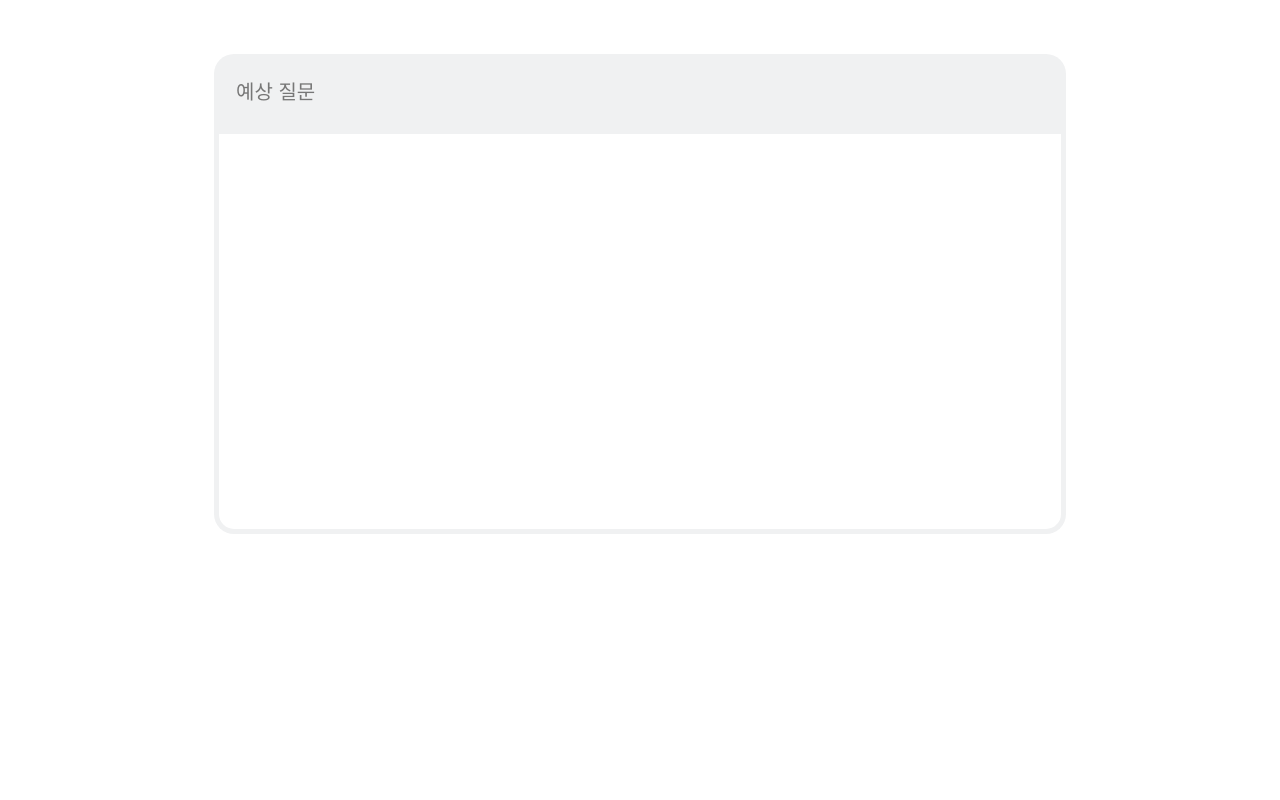
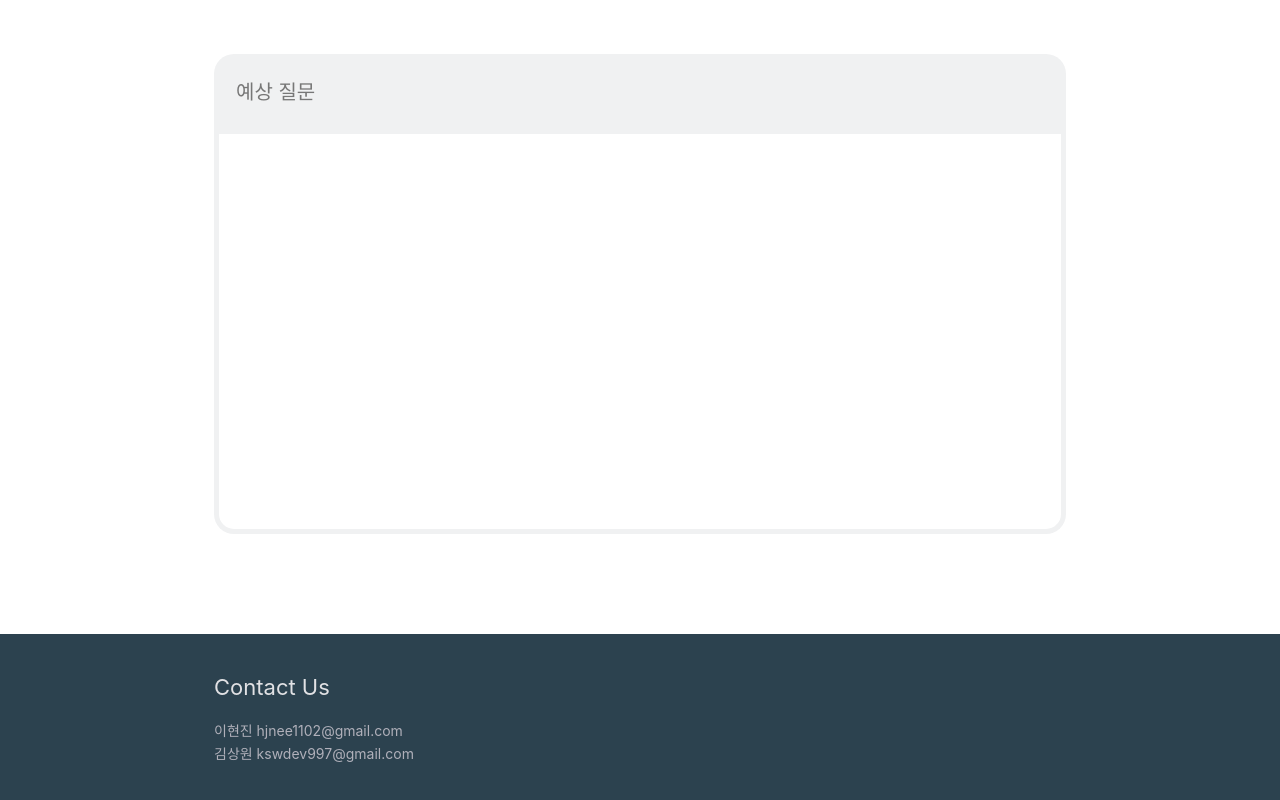
Before and after one commit to LeeHyunJin1997/question-maker-react, a React (Create React App) app in the folder question_maker/: page / in a window 1280 px wide. Shown: the part 1237-2037 px from the top of the page. Before the commit the page ends 1871 px from the top, so only its background shows below. Built offline with nearby package versions, Linux system fonts and the light colour scheme; no server answers; a web font is replaced by a local one.

Commit message:
feat: Add footer

```diff
--- a/question_maker/src/App.js
+++ b/question_maker/src/App.js
@@ -1,9 +1,11 @@
 import Home from './home/Home';
+import Footer from './common/Footer';
 
 function App() {
   return (
     <div className="App">
       <Home></Home>
+      <Footer></Footer>
     </div>
   );
 }
--- /dev/null
+++ b/question_maker/src/common/Footer.css
@@ -0,0 +1,18 @@
+.footer {
+  padding-top: 40px;
+  margin-top: 100px;
+  height: 300px;
+  background-color: #2C424F;
+}
+
+.bold {
+  margin-bottom: 20px;
+  font-size: 22px;
+  color: #E1E1E4;
+}
+
+.thin {
+  margin-bottom: 3px;
+  font-size: 14px;
+  color: #B0B0BA;
+}
--- /dev/null
+++ b/question_maker/src/common/Footer.js
@@ -0,0 +1,17 @@
+import Container from '@mui/material/Container';
+
+import './Footer.css';
+
+function Footer() {
+  return (
+    <div className="footer">
+      <Container maxWidth="md">
+        <div className='bold'>Contact Us</div>
+        <div className='thin'>이현진 hjnee1102@gmail.com</div>
+        <div className='thin'>김상원 kswdev997@gmail.com</div>
+      </Container>
+    </div>
+  )
+}
+
+export default Footer;
--- a/question_maker/src/home/Home.css
+++ b/question_maker/src/home/Home.css
@@ -114,7 +114,6 @@ Button {
 
 .question {
   margin-top: 70px;
-  margin-bottom: 100px;
 }
 
 .question-header {
```
